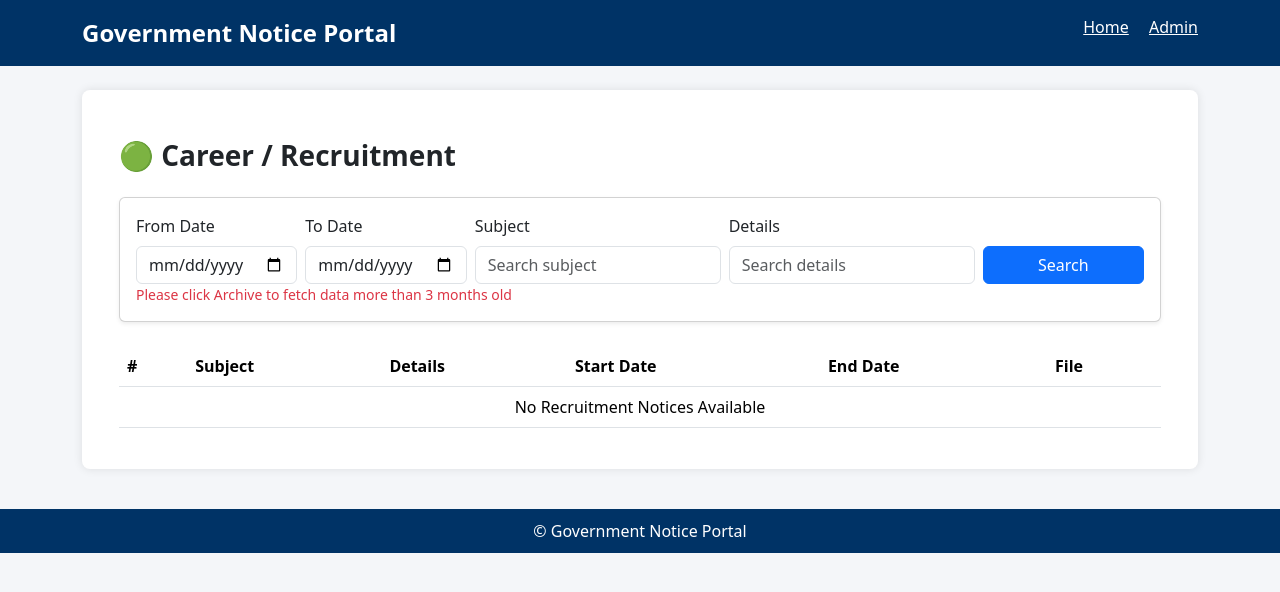
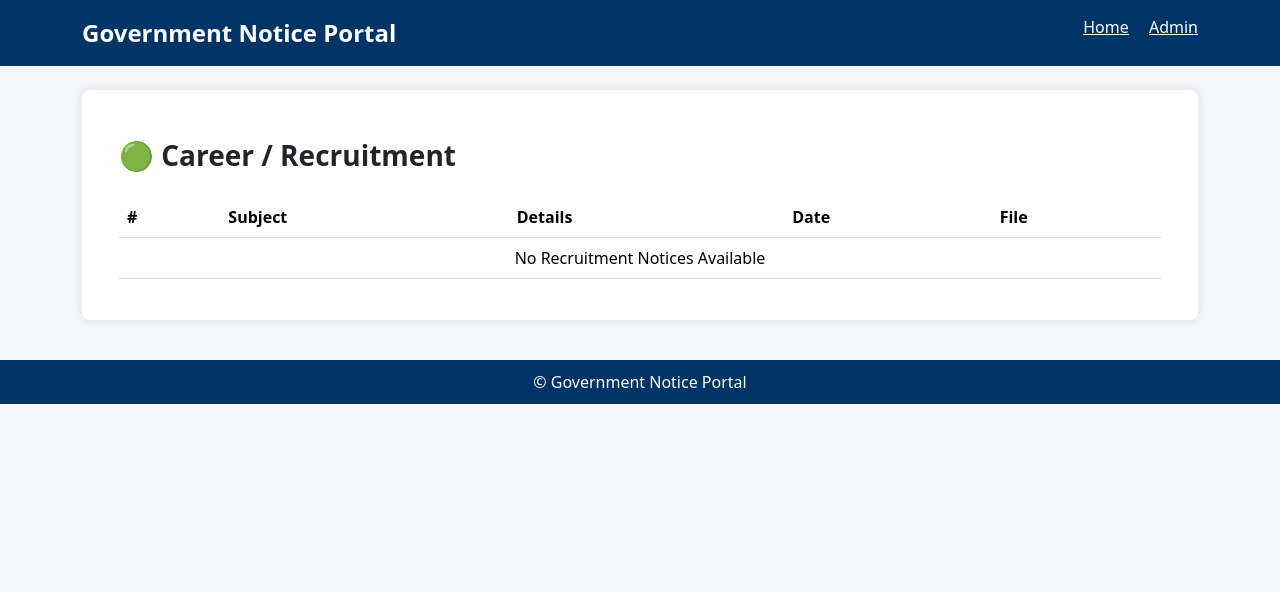
Before and after one commit to Surajit54/HFW, a Flask app: page /notices in a window 1280 px wide. Shown: the top 592 px of the page. Run offline with Flask 3, Linux system fonts and the light colour scheme; data that the repository does not hold is empty.

Commit message:
Refactor home.html for cleaner structure

```diff
--- a/templates/home.html
+++ b/templates/home.html
@@ -7,44 +7,6 @@
 🟢 Career / Recruitment
 </h3>
 
-<!-- FILTER BAR -->
-<div class="card shadow-sm p-3 mb-4">
-<div class="row g-2">
-
-<div class="col-md-2">
-<label class="form-label">From Date</label>
-<input type="date" class="form-control">
-</div>
-
-<div class="col-md-2">
-<label class="form-label">To Date</label>
-<input type="date" class="form-control">
-</div>
-
-<div class="col-md-3">
-<label class="form-label">Subject</label>
-<input type="text" class="form-control" placeholder="Search subject">
-</div>
-
-<div class="col-md-3">
-<label class="form-label">Details</label>
-<input type="text" class="form-control" placeholder="Search details">
-</div>
-
-<div class="col-md-2 d-flex align-items-end">
-<button class="btn btn-primary w-100">Search</button>
-</div>
-
-</div>
-
-<small class="text-danger">
-Please click Archive to fetch data more than 3 months old
-</small>
-
-</div>
-
-
-<!-- NOTICE TABLE -->
 <div class="table-responsive">
 
 <table class="table table-hover align-middle">
@@ -54,8 +16,7 @@ Please click Archive to fetch data more than 3 months old
 <th>#</th>
 <th>Subject</th>
 <th>Details</th>
-<th>Start Date</th>
-<th>End Date</th>
+<th>Date</th>
 <th>File</th>
 </tr>
 </thead>
@@ -73,21 +34,21 @@ Please click Archive to fetch data more than 3 months old
 
 <td>{{ n.date }}</td>
 
-<td>{{ n.date }}</td>
-
 <td>
 
-<div class="small mb-1">
+<div class="small text-muted mb-1">
 <b>Type:</b> PDF
 </div>
 
-<a class="btn btn-sm btn-outline-primary"
+<a target="_blank"
+class="btn btn-sm btn-outline-primary"
 href="{{ url_for('download_file', id=n.id) }}">
-<i class="fa fa-download"></i>
+
+<i class="fa fa-download"></i> Download
 </a>
 
 {% if n.created_at and (now - n.created_at).days < 3 %}
-<span class="badge bg-danger">NEW</span>
+<span class="badge bg-danger ms-2">NEW</span>
 {% endif %}
 
 </td>
@@ -96,7 +57,7 @@ href="{{ url_for('download_file', id=n.id) }}">
 
 {% else %}
 <tr>
-<td colspan="6" class="text-center">
+<td colspan="5" class="text-center">
 No Recruitment Notices Available
 </td>
 </tr>
```
